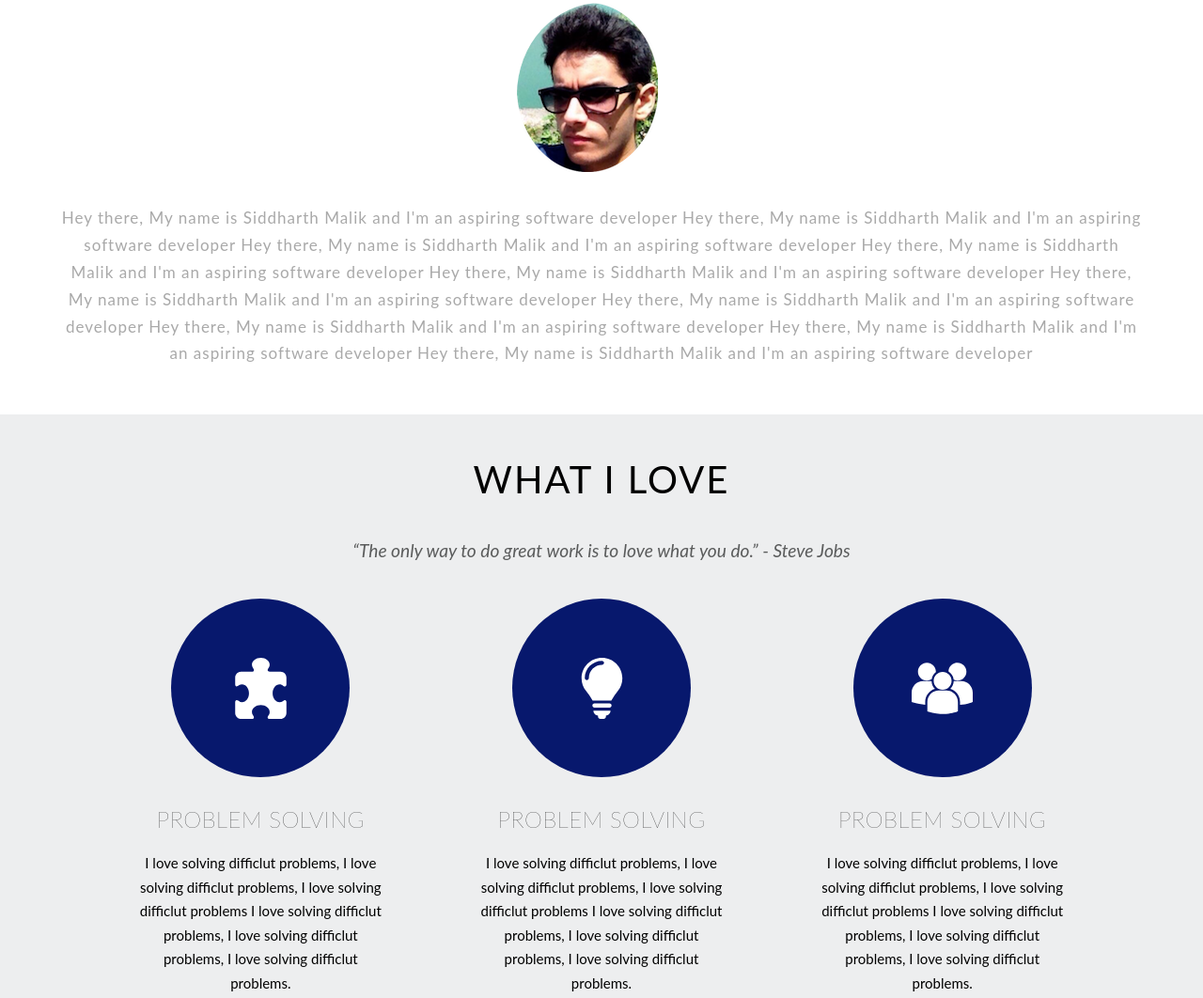
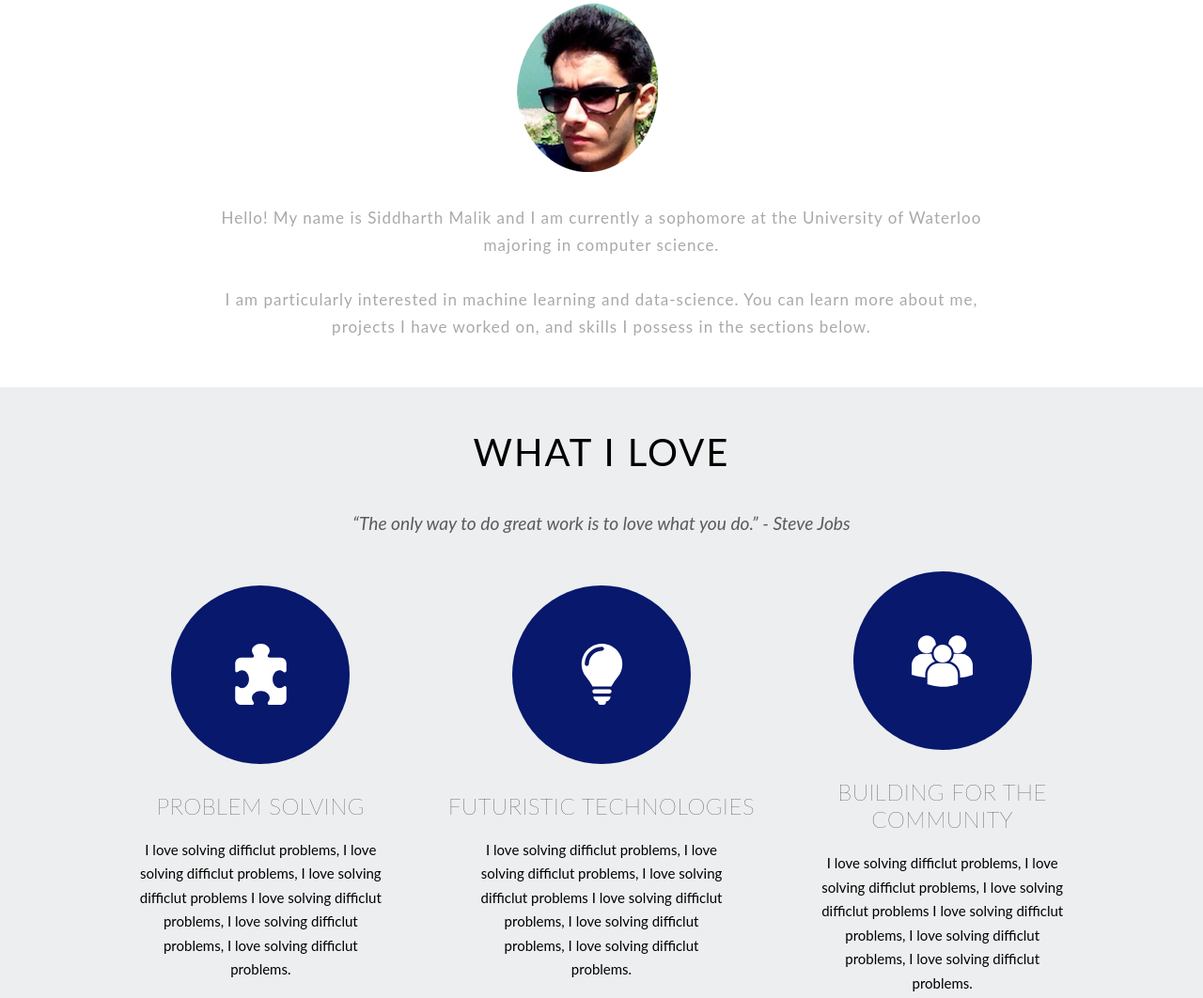
Before and after one commit to sidmalik123/www.sidmalik.com, a website: page public/html/index.html in a window 1280 px wide. Shown: the part 828-1890 px from the top of the page at 94% size. Drawn offline with nearby package versions, Linux system fonts and the light colour scheme; files that its build step writes are made by us from their sources; files whose address does not match are found by name.

Commit message:
updated about section

```diff
--- a/public/css/sid.css
+++ b/public/css/sid.css
@@ -319,7 +319,7 @@ progress{
 /*media queries*/
  @media screen and (min-width: 850px) {
  	.about p{
- 		max-width: 65%;
+ 		max-width: 65% !important;
  	}
  }
 
--- a/public/html/index.html
+++ b/public/html/index.html
@@ -30,17 +30,10 @@
 		<div class = 'quote'>“Set a goal so big you can't achieve it until you grow into the person who can.” - Unknown</div>
 		<div class = 'mypic'></div>
 		<p class = 'about-content'>
+			Hello! My name is Siddharth Malik and I am currently a sophomore at the University
+			of Waterloo majoring in computer science.</br></br>
 
-					Hey there, My name is Siddharth Malik and I'm an aspiring software developer
-					Hey there, My name is Siddharth Malik and I'm an aspiring software developer
-					Hey there, My name is Siddharth Malik and I'm an aspiring software developer
-					Hey there, My name is Siddharth Malik and I'm an aspiring software developer
-					Hey there, My name is Siddharth Malik and I'm an aspiring software developer
-					Hey there, My name is Siddharth Malik and I'm an aspiring software developer
-					Hey there, My name is Siddharth Malik and I'm an aspiring software developer
-					Hey there, My name is Siddharth Malik and I'm an aspiring software developer
-					Hey there, My name is Siddharth Malik and I'm an aspiring software developer
-					Hey there, My name is Siddharth Malik and I'm an aspiring software developer
+			I am particularly interested in machine learning and data-science. You can learn more about me, projects I have worked on, and skills I possess in the sections below.
 		</p>
 	</div>
 
@@ -62,7 +55,7 @@
 				<div class ='circle'>
 					<img class='icon' src= '/static/images/lighting-bulb.svg'>
 				</div>
-				<h4>PROBLEM SOLVING</h4>
+				<h4>FUTURISTIC TECHNOLOGIES</h4>
 				<p>
 					I love solving difficlut problems, I love solving difficlut problems, I love solving difficlut problems
 					I love solving difficlut problems, I love solving difficlut problems, I love solving difficlut problems.
@@ -72,7 +65,7 @@
 				<div class ='circle'>
 					<img class='icon' src= '/static/images/multiple-users-silhouette.svg'>
 				</div>
-				<h4>PROBLEM SOLVING</h4>
+				<h4>BUILDING FOR THE COMMUNITY</h4>
 				<p>
 					I love solving difficlut problems, I love solving difficlut problems, I love solving difficlut problems
 					I love solving difficlut problems, I love solving difficlut problems, I love solving difficlut problems.
```
